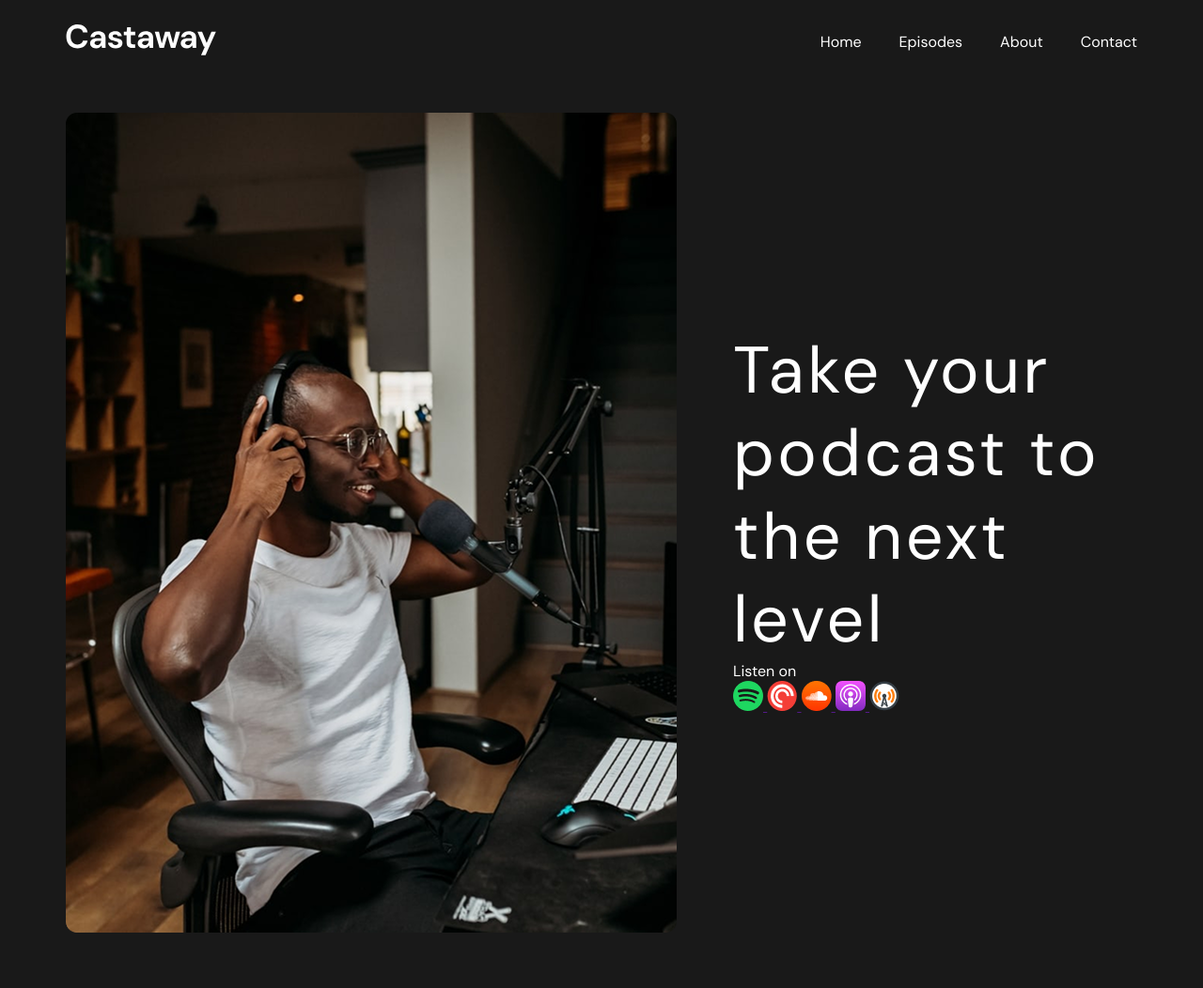
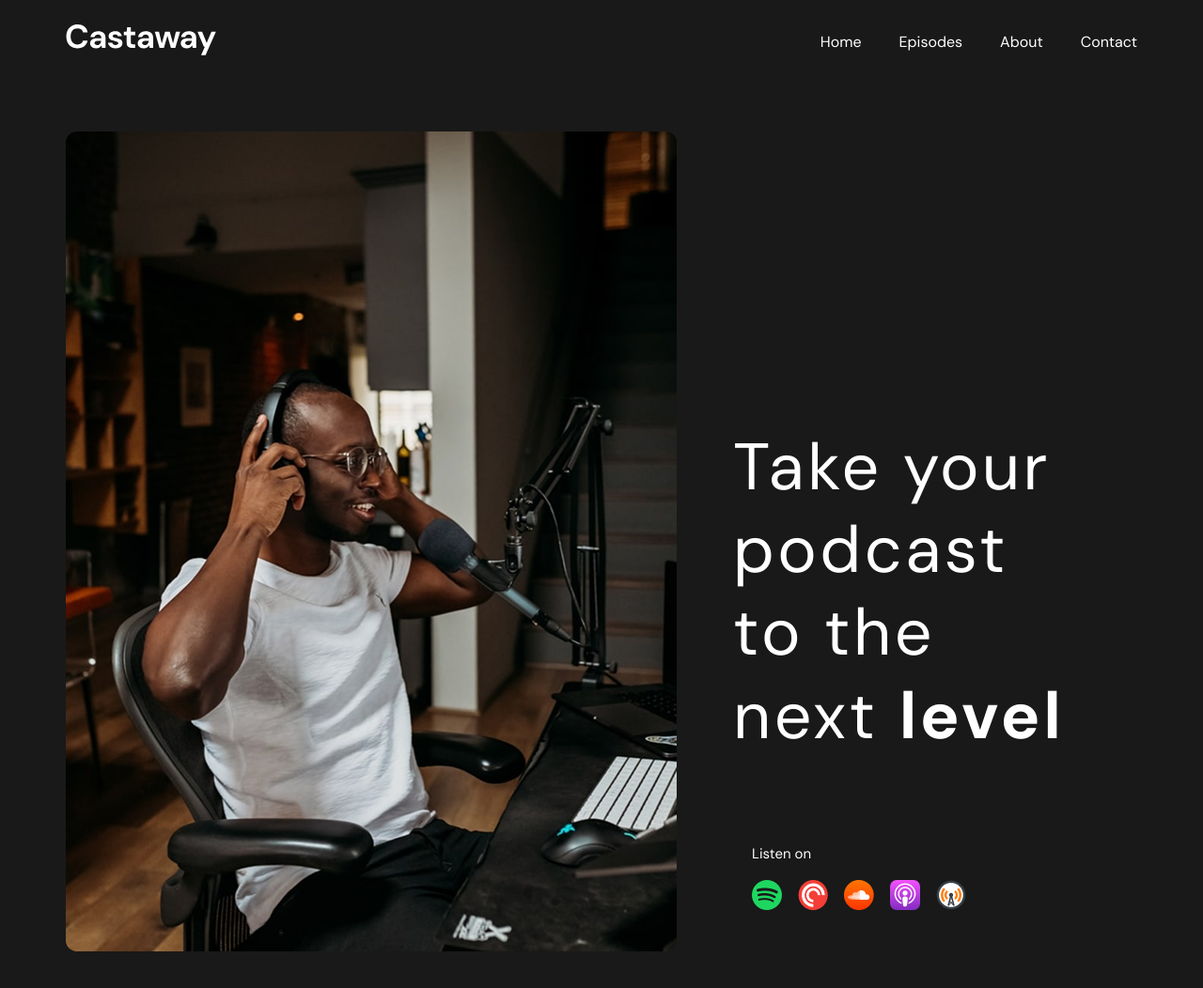
Before and after one commit to khvaskooleg/it-incubator-home-project, a plain HTML site: page index.html in a window 1280 px wide. Shown: the whole page at 94% size. Before the commit the page ends 998 px from the top, so only its background shows below. Drawn offline with Linux system fonts and the light colour scheme.

Commit message:
1 секция

```diff
--- a/index.html
+++ b/index.html
@@ -34,8 +34,9 @@
                     <img src="./images/IMAGE.png" alt="">
                 </div>
                 <div class="main">
-                    <h1 class="main-text">Take your podcast to the next level</h1>
-                    <span class="main-span">Listen on</span>
+                    <h1 class="main-text">Take your podcast to the next <b>level</b></h1>
+                    <div class="main-listen">
+                        <p class="main-span">Listen on</p>
                         <div class="main-items">
                             <a class="main-link" href="">
                                 <img class="main-link-image" src="./images/spotify.png" alt="spotify">
@@ -56,6 +57,7 @@
                     </div>
                 </div>
             </div>
+        </div>
     </section>
 </body>
 </html>
--- a/style.css
+++ b/style.css
@@ -63,17 +63,42 @@ header {
 }
 
 /* =================== Стили для 1-ой секции =============================== */
+.main-section {
+    padding: 20px 0;
+}
 
 .main-text {
     font-weight: 400;
     font-size: 70px;
     line-height: 126%;
     letter-spacing: 0.05em;
+    padding-bottom: 90px;
 }
 
 .main-wrapper {
     display: flex;
     justify-content: center;
-    align-items: center;
+    /* align-items: center; */
     gap: 60px;
 }
+
+.main {
+    padding: 314px 64px 130px 0;
+}
+
+.main-span {
+    font-weight: 400;
+    font-size: 15px;
+    line-height: 160%;
+    margin-bottom: 16px;
+}
+
+.main-listen {
+    padding-left: 20px;
+}
+
+.main-items {
+    display: flex;
+    justify-content: flex-start;
+    gap: 17px;
+}
```
Lines whose indentation alone changed are shown as unchanged.
